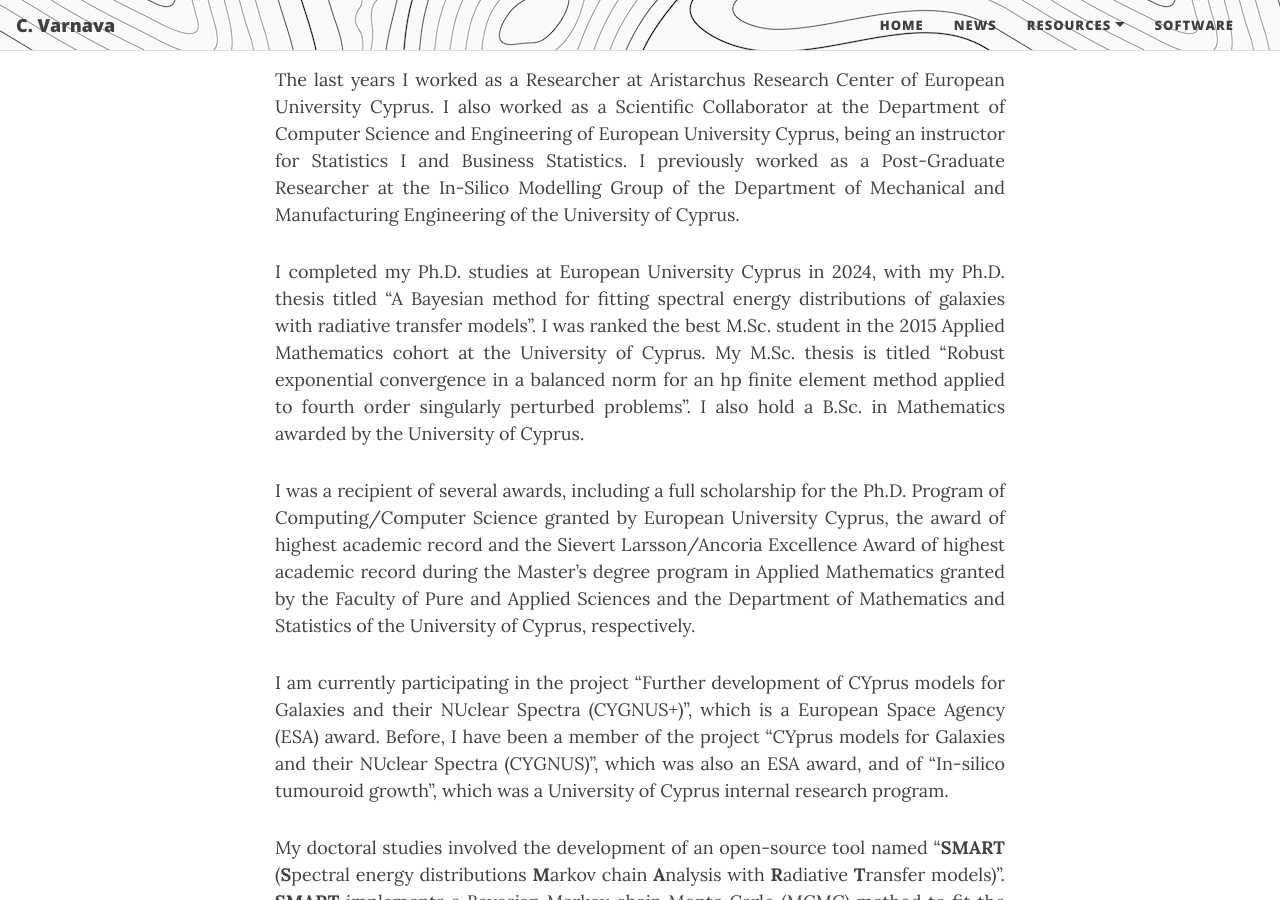
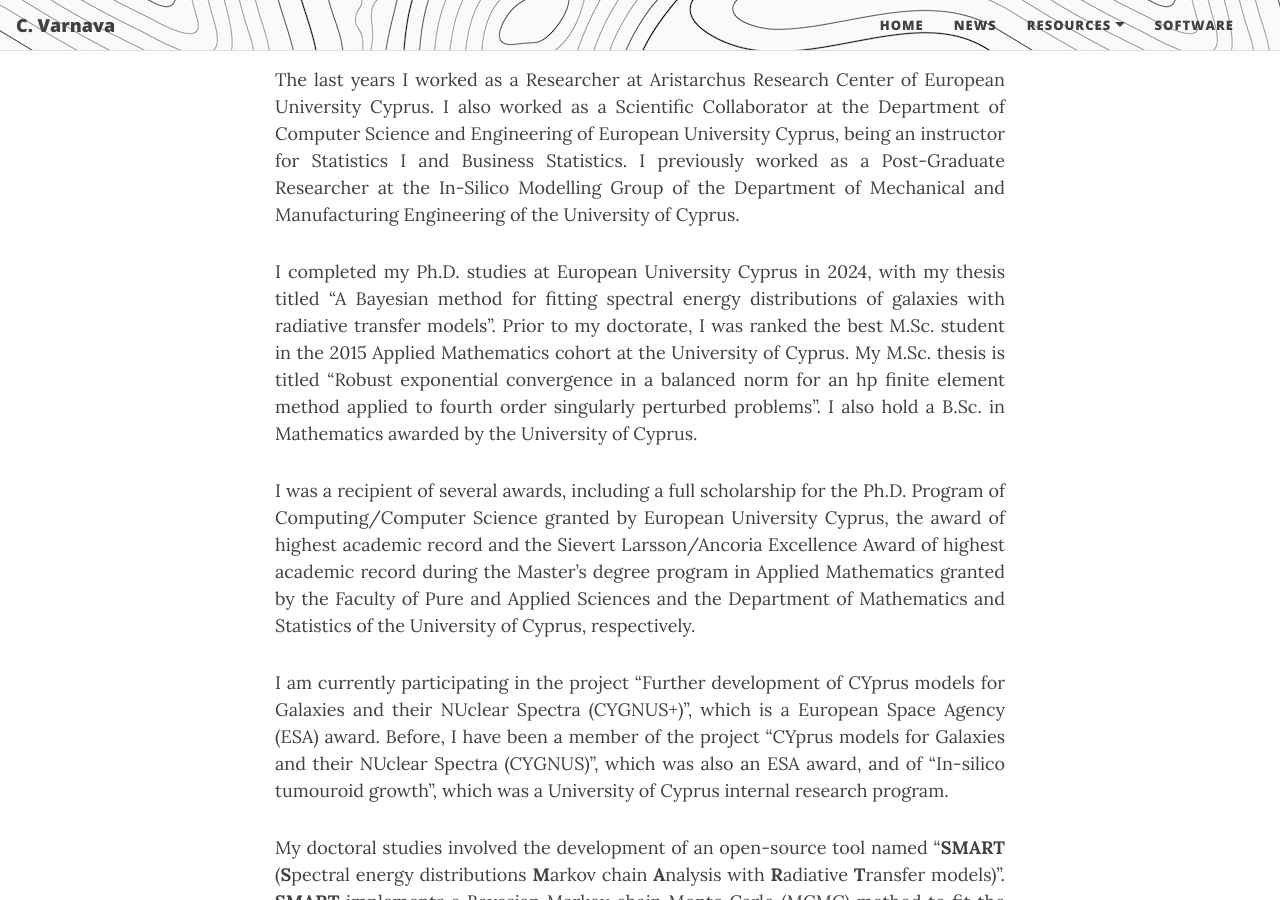
Before and after one commit to ch-var/ch-var.github.io, a Jekyll site: the page built from index.html, in a window 1280 px wide and 900 px high, scrolled down 644 px. Built offline with Jekyll 4.4.1, drawn with Linux system fonts in a browser that asks for light colours; the list of posts is cut into pages by our own code.

Commit message:
Update index.html

```diff
--- a/index.html
+++ b/index.html
@@ -13,7 +13,7 @@
 
 <p align='justify'>The last years I worked as a Researcher at Aristarchus Research Center of European University Cyprus. I also worked as a Scientific Collaborator at the Department of Computer Science and Engineering of European University Cyprus, being an instructor for Statistics I and Business Statistics. I previously worked as a Post-Graduate Researcher at the In-Silico Modelling Group of the Department of Mechanical and Manufacturing Engineering of the University of Cyprus.</p>
 
-<p align='justify'>I completed my Ph.D. studies at European University Cyprus in 2024, with my Ph.D. thesis titled “A Bayesian method for fitting spectral energy distributions of galaxies with radiative transfer models”. I was ranked the best M.Sc. student in the 2015 Applied Mathematics cohort at the University of Cyprus. My M.Sc. thesis is titled “Robust exponential convergence in a balanced norm for an hp finite element method applied to fourth order singularly perturbed problems”. I also hold a B.Sc. in Mathematics awarded by the University of Cyprus.</p>
+<p align='justify'>I completed my Ph.D. studies at European University Cyprus in 2024, with my thesis titled “A Bayesian method for fitting spectral energy distributions of galaxies with radiative transfer models”. Prior to my doctorate, I was ranked the best M.Sc. student in the 2015 Applied Mathematics cohort at the University of Cyprus. My M.Sc. thesis is titled “Robust exponential convergence in a balanced norm for an hp finite element method applied to fourth order singularly perturbed problems”. I also hold a B.Sc. in Mathematics awarded by the University of Cyprus.</p>
 
 <p align='justify'>I was a recipient of several awards, including a full scholarship for the Ph.D. Program of Computing/Computer Science granted by European University Cyprus, the award of highest academic record and the Sievert Larsson/Ancoria Excellence Award of highest academic record during the Master’s degree program in Applied Mathematics granted by the Faculty of Pure and Applied Sciences and the Department of Mathematics and Statistics of the University of Cyprus, respectively.</p>
 
```
